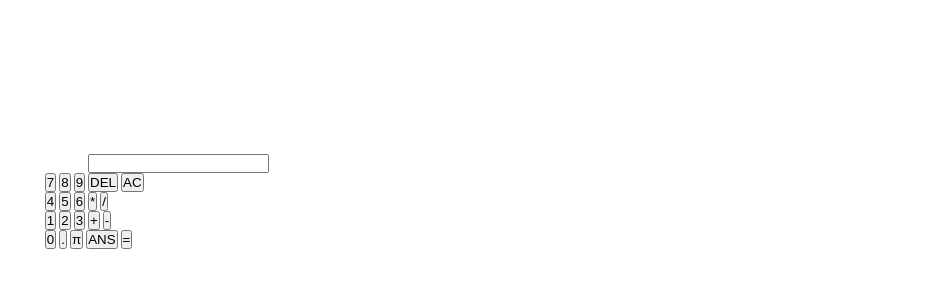
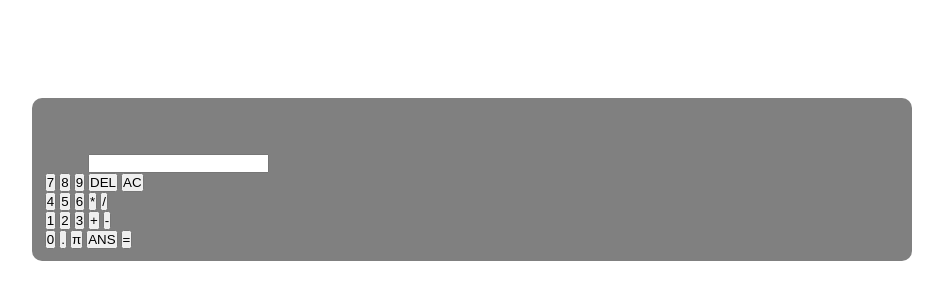
Before and after one commit to Ruben-JR/Calculadora, a plain HTML site: page index.html in a window 1280 px wide. Shown: the part 102-402 px from the top of the page, without its empty margins (168-1111 px from the left). Drawn offline with Linux system fonts and the light colour scheme.

Commit message:
Create the calculadora

```diff
--- a/css/index.css
+++ b/css/index.css
@@ -10,7 +10,7 @@ body{
 
 .container{
        margin: 200px;
-       background-color: ;
+       background-color: gray;
        padding: 1%;
        border-radius: 10px;
        border-color: black;
```
